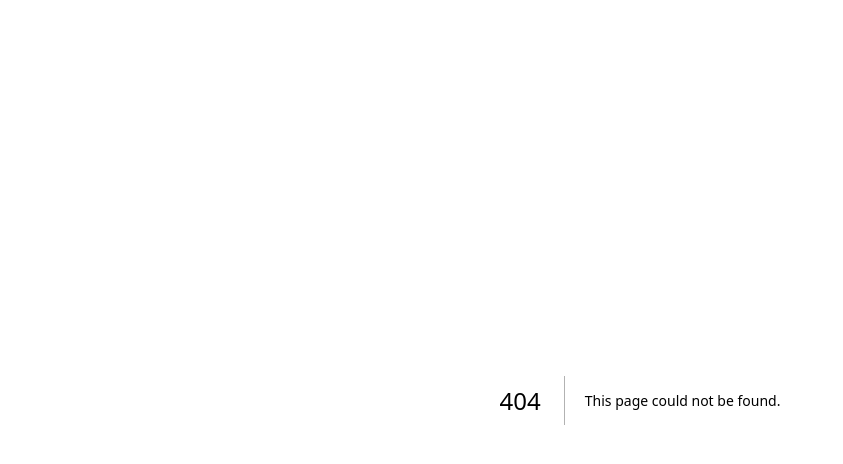
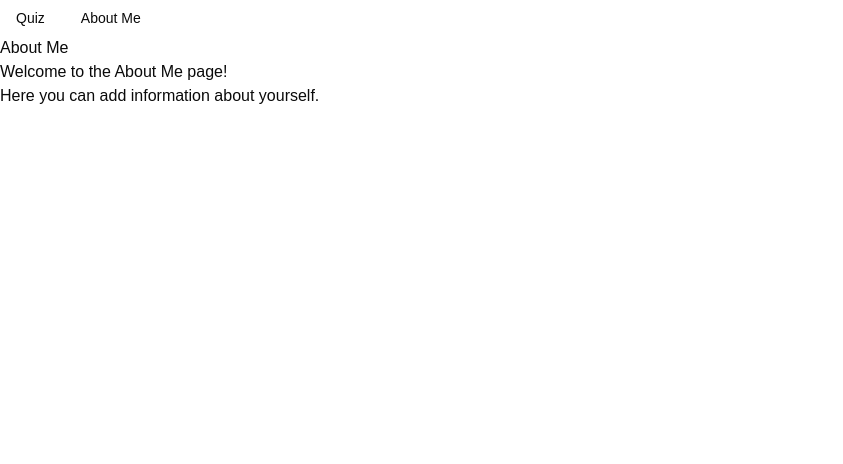
Before and after one commit to weisintai/heartcode-training, a Next.js app: page /about-me in a window 1280 px wide. Before the commit this address had no page. Shown: the top 464 px of the page, without its empty margins (0-843 px from the left). Built offline with nearby package versions, Linux system fonts and the light colour scheme.

Commit message:
Add About Me and Quiz pages

```diff
--- /dev/null
+++ b/src/app/about-me/page.tsx
@@ -0,0 +1,13 @@
+import React from "react";
+
+const AboutMePage: React.FC = () => {
+  return (
+    <div>
+      <h1>About Me</h1>
+      <p>Welcome to the About Me page!</p>
+      <p>Here you can add information about yourself.</p>
+    </div>
+  );
+};
+
+export default AboutMePage;
--- a/src/app/layout.tsx
+++ b/src/app/layout.tsx
@@ -1,6 +1,18 @@
 import type { Metadata } from "next";
 import localFont from "next/font/local";
 import "./globals.css";
+import {
+  NavigationMenu,
+  NavigationMenuContent,
+  NavigationMenuIndicator,
+  NavigationMenuItem,
+  NavigationMenuLink,
+  NavigationMenuList,
+  NavigationMenuTrigger,
+  navigationMenuTriggerStyle,
+  NavigationMenuViewport,
+} from "@/components/ui/navigation-menu";
+import Link from "next/link";
 
 const geistSans = localFont({
   src: "./fonts/GeistVF.woff",
@@ -28,6 +40,25 @@ export default function RootLayout({
       <body
         className={`${geistSans.variable} ${geistMono.variable} antialiased`}
       >
+        <NavigationMenu>
+          <NavigationMenuList>
+            <NavigationMenuItem>
+              <Link href="/quiz" legacyBehavior passHref>
+                <NavigationMenuLink className={navigationMenuTriggerStyle()}>
+                  Quiz
+                </NavigationMenuLink>
+              </Link>
+            </NavigationMenuItem>
+            <NavigationMenuItem>
+              <Link href="/about-me" legacyBehavior passHref>
+                <NavigationMenuLink className={navigationMenuTriggerStyle()}>
+                  About Me
+                </NavigationMenuLink>
+              </Link>
+            </NavigationMenuItem>
+          </NavigationMenuList>
+        </NavigationMenu>
+
         {children}
       </body>
     </html>
--- /dev/null
+++ b/src/app/quiz/page.tsx
@@ -0,0 +1,13 @@
+import React from "react";
+
+const QuizPage: React.FC = () => {
+  return (
+    <div>
+      <h1>Quiz Page</h1>
+      <p>Welcome to the quiz page. Get ready to test your knowledge!</p>
+      {/* Add your quiz components here */}
+    </div>
+  );
+};
+
+export default QuizPage;
```
Also changed, not shown: src/app/project/page.tsx (added).
